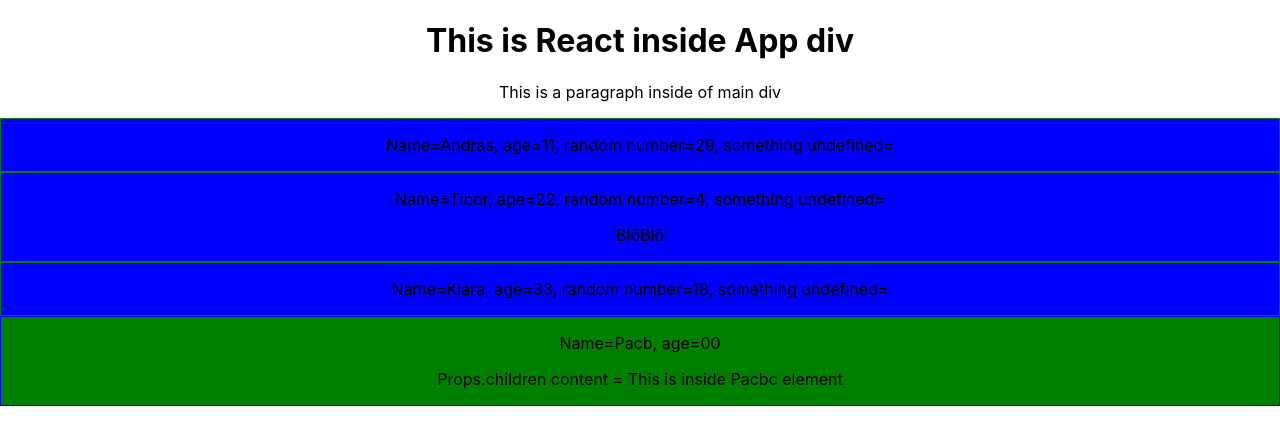
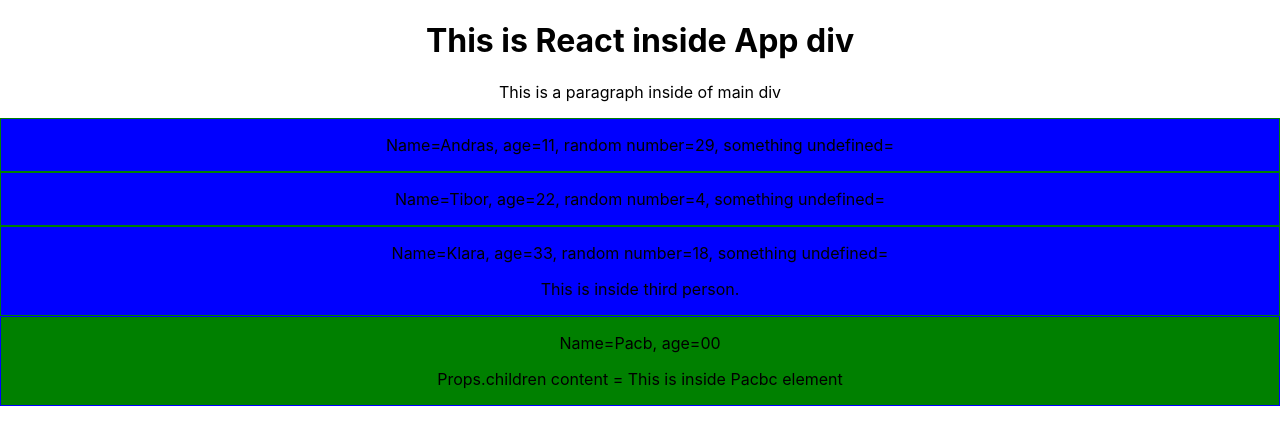
Before and after one commit to asszem/React-The-Complete-Guide-Udemy, a React (Create React App) app: page / in a window 1280 px wide. Shown: the top 444 px of the page. Built offline with nearby package versions, Linux system fonts and the light colour scheme.

Commit message:
Added state (Section 3, lecture 38-39)

```diff
--- a/src/App.js
+++ b/src/App.js
@@ -7,17 +7,27 @@ import { PersonAsClassBasedComponent as Pacbc } from './Person/Person.js';
 
 // "App" is the root component, that can have infinite nested child components
 class App extends Component {
+  //state is a reserved word in class that extends Component
+  state = {
+    persons: [
+      {name:'Andras', age: 11},
+      {name:'Tibor', age: 22},
+      {name:'Klara', age: 33},
+    ],
+    otherKey: 'otherValue'
+  }
   render() {
     return (
       // this is JSX code that will be compiled automatically when added to the DOM
       <div className="App">
         <h1>This is React inside App div</h1>
         <p>This is a paragraph inside of main div</p>
-        <PersonButCanBeAnything name="Andras" age="11" />
-        <PersonButCanBeAnything name="Tibor" age="22">
-          BlöBlö
+        <PersonButCanBeAnything name={this.state.persons[0].name} age={this.state.persons[0].age} />
+        <PersonButCanBeAnything name={this.state.persons[1].name} age={this.state.persons[1].age} />
+        <PersonButCanBeAnything name={this.state.persons[2].name} age={this.state.persons[2].age} >
+          This is inside third person.
         </PersonButCanBeAnything>
-        <PersonButCanBeAnything name="Klara" age="33" />
+
         <Pacbc name="Pacb" age="00">
           This is inside Pacbc element
         </Pacbc>
```
